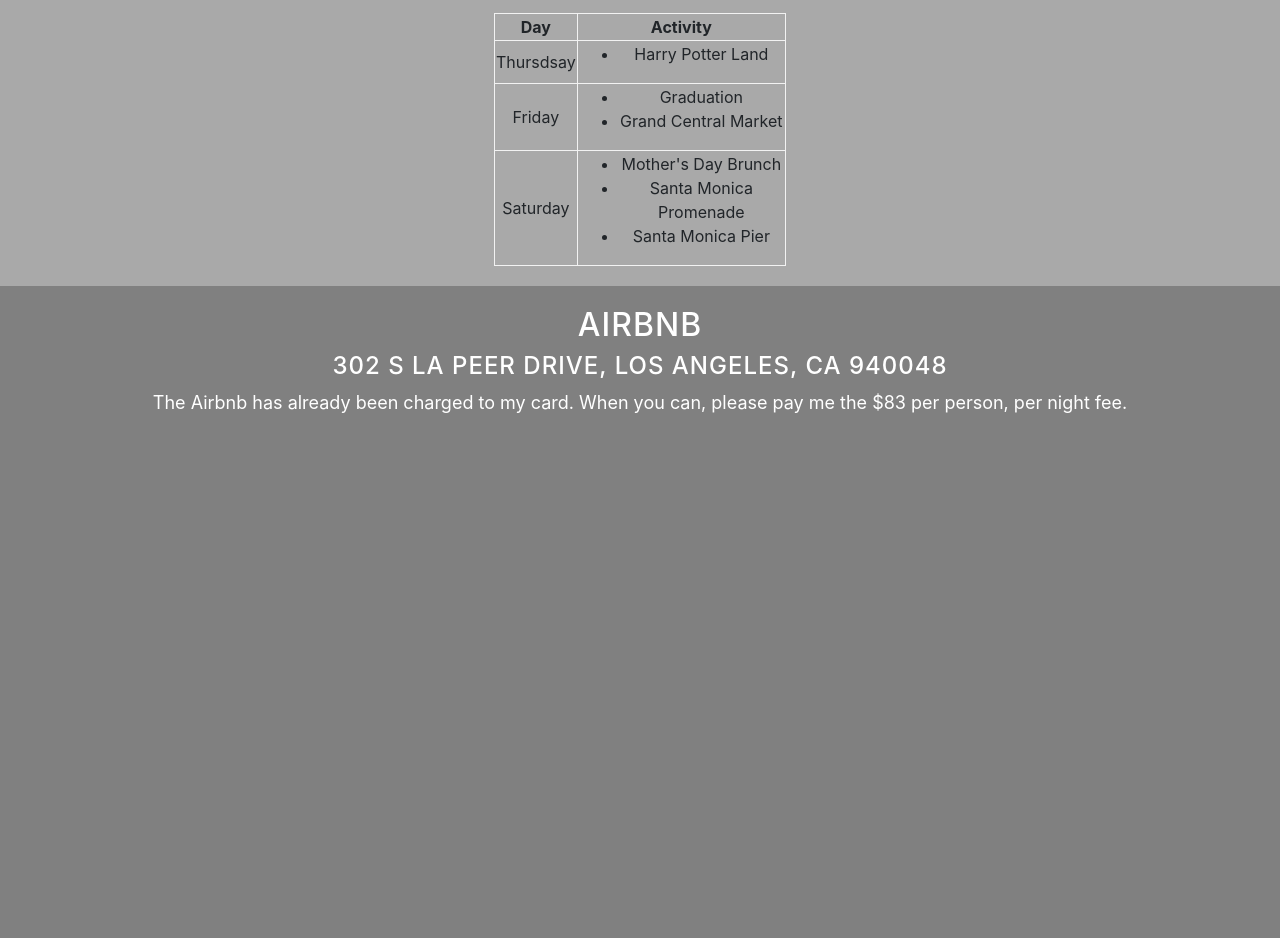
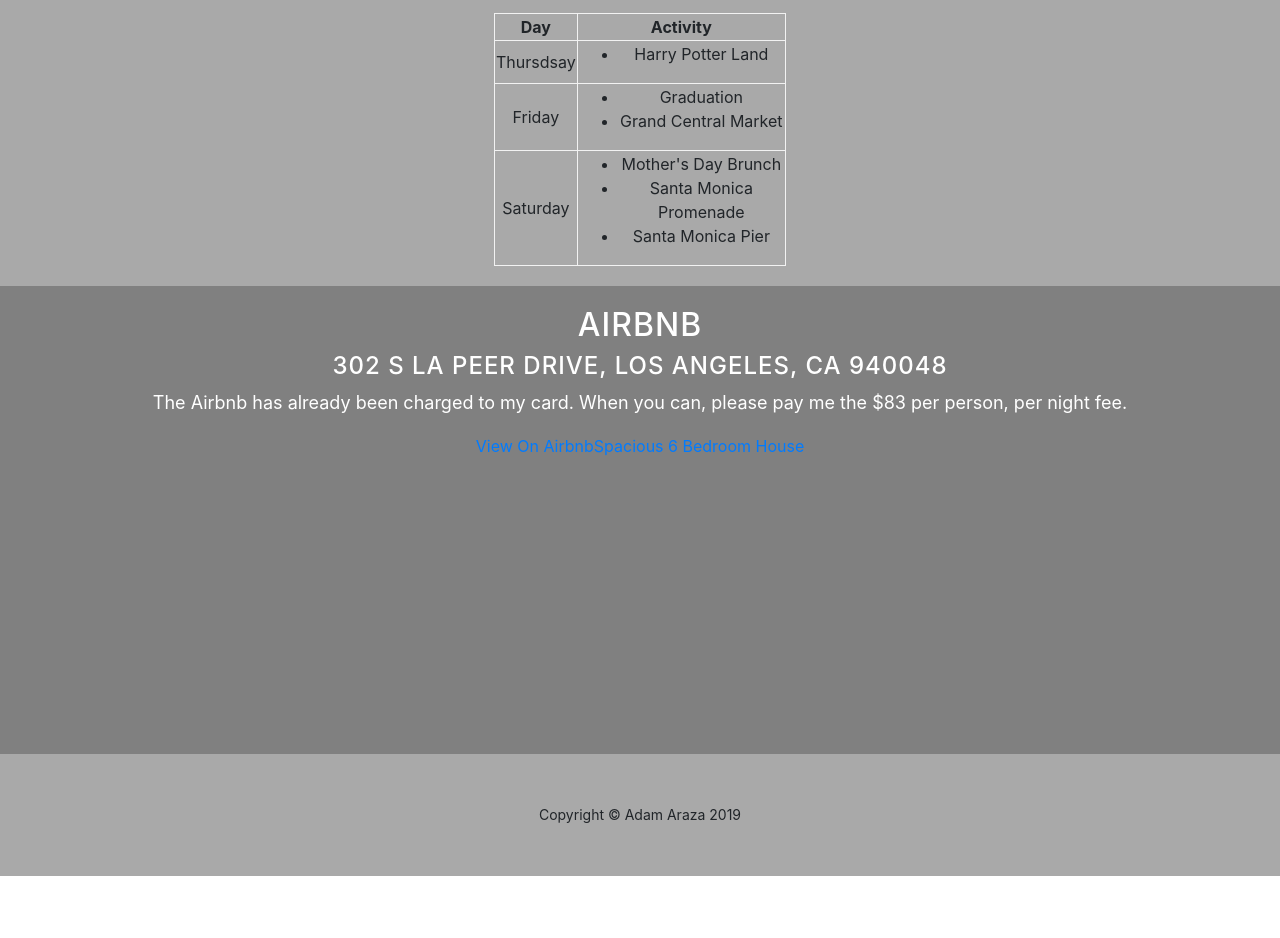
Before and after one commit to itsmeodom/gradAA, a website with bundled scripts: page graduation/index.html in a window 1280 px wide. Shown: the part 1117-2055 px from the top of the page. After the commit the page ends 1993 px from the top, so only its background shows below. Built offline with nearby package versions, Linux system fonts and the light colour scheme; a script that the page names is missing.

Commit message:
Update index.html

```diff
--- a/graduation/index.html
+++ b/graduation/index.html
@@ -123,10 +123,8 @@
         <h4><center>302 S La Peer Drive, Los Angeles, CA 940048</center></h4>
 
         <center><p>The Airbnb has already been charged to my card. When you can, please pay me the $83 per person, per night fee.</p></center>
-    <div class="resp-container">
 
       <div class="airbnb-embed-frame" data-id="31312125" data-view="home" style="width:450px;height:300px;margin:auto"><a href="https://www.airbnb.com/rooms/31312125?s=51">View On Airbnb</a><a href="https://www.airbnb.com/rooms/31312125?s=51" rel="nofollow">Spacious 6 Bedroom House</a><script async="" src="https://www.airbnb.com/embeddable/airbnb_jssdk"></script></div>
-      </div>
 
 
 
```
